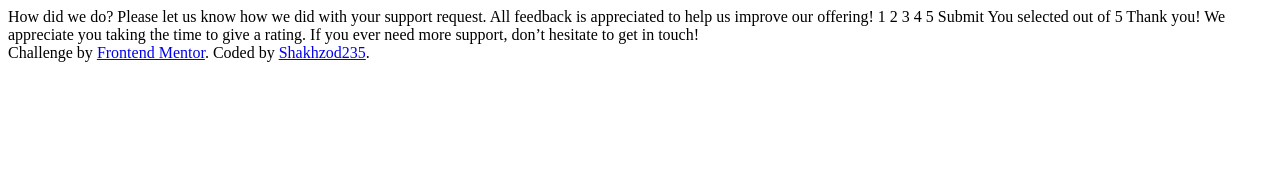
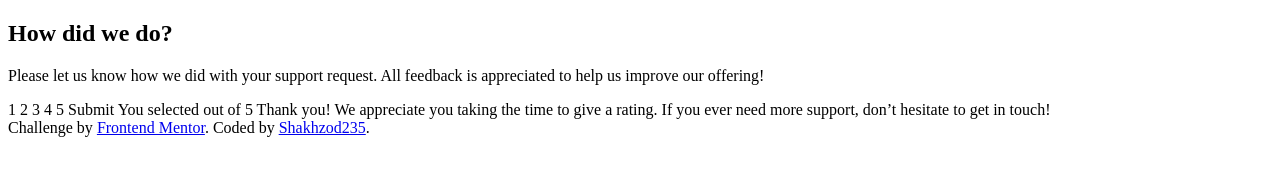
Before and after one commit to Shakhzod235/interactive-rating-component, a plain HTML site: page index.html in a window 1280 px wide. Drawn offline with Linux system fonts and the light colour scheme.

Commit message:
Merge branch 'main' of https://github.com/Shakhzod235/interactive-rating-component

```diff
--- a/index.html
+++ b/index.html
@@ -7,13 +7,12 @@
   <title>Frontend Mentor | Interactive rating component</title>
 </head>
 <body>
+  <div class="background"></div>
+  <!-- Rating state start -->
+  <h2>How did we do?</h2>
 
-  <!-- Rating state start -->
-
-  How did we do?
-
-  Please let us know how we did with your support request. All feedback is appreciated
-  to help us improve our offering!
+  <p>Please let us know how we did with your support request. All feedback is appreciated
+  to help us improve our offering!</p>
 
   1 2 3 4 5
 
@@ -31,8 +30,6 @@
   don’t hesitate to get in touch!
 
   <!-- Thank you state end -->
-
-
   <div class="attribution">
     Challenge by <a href="https://www.frontendmentor.io?ref=challenge" target="_blank">Frontend Mentor</a>.
     Coded by <a href="#">Shakhzod235</a>.
```
